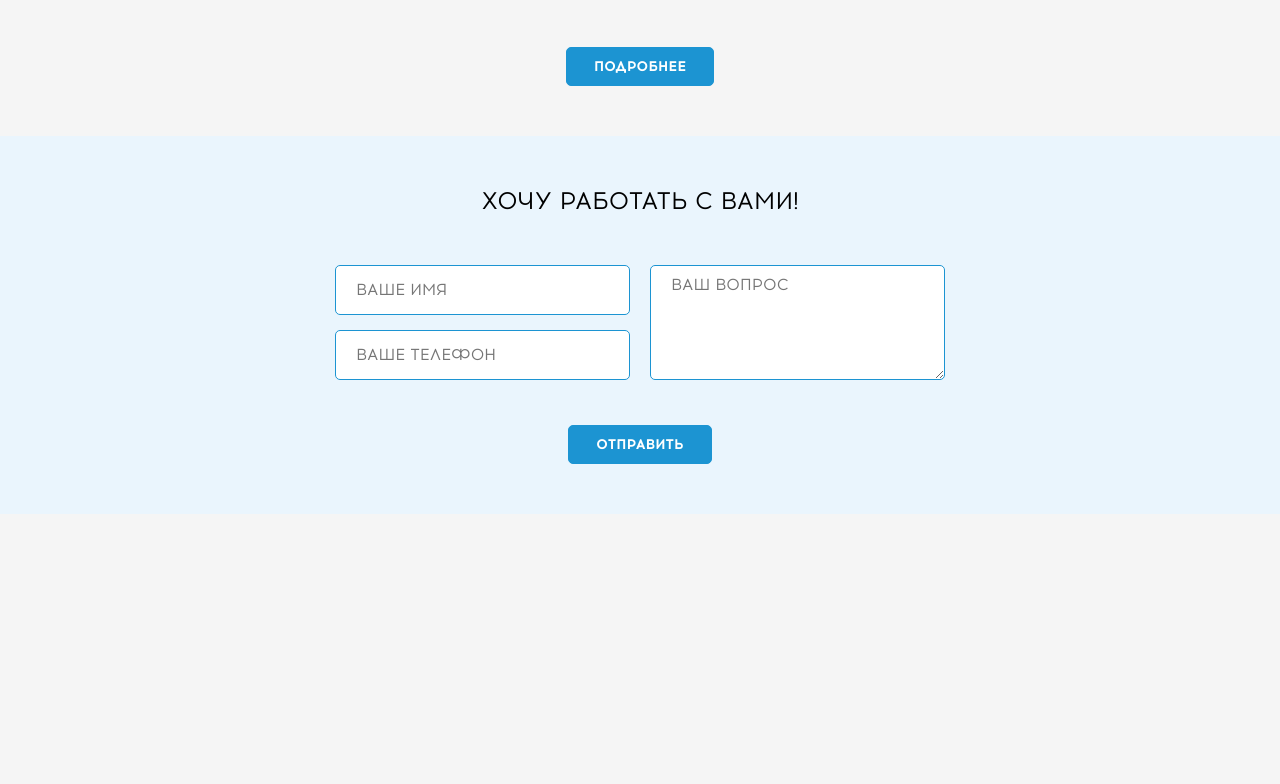
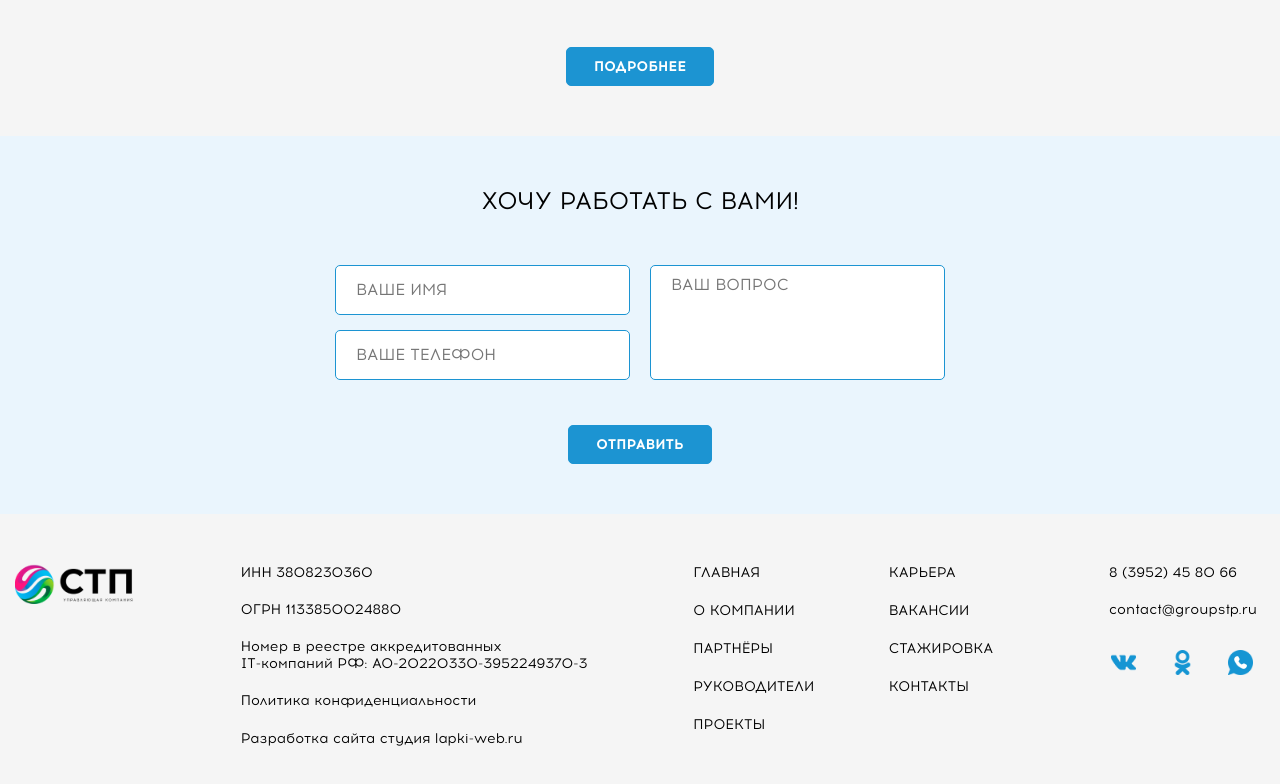
Before and after one commit to LapkiWEB/STP, a plain HTML site: page app/index.html in a window 1280 px wide. Shown: the part 3405-4189 px from the top of the page. Before the commit the page ends 3919 px from the top, so only its background shows below. Drawn offline with Linux system fonts and the light colour scheme.

Commit message:
add section footer + adaptive

```diff
--- a/app/index.html
+++ b/app/index.html
@@ -94,7 +94,7 @@
               </a>
             </li>
           </ul>
-
+        </div>
       </nav>
 
       <div class="header__right">
@@ -446,8 +446,110 @@
 
 
 
-    <footer class="footer">
+    <footer class="footer section">
+      <div class="container">
+        <div class="footer__wrapper">
 
+
+          <a class="logo footer__logo" href="#">
+            <img src="images/logo/logo.png" alt="">
+          </a>
+          <div class="footer__info">
+            <p class="footer__info-text">
+              ИНН 3808230360
+            </p>
+            <p class="footer__info-text">
+              ОГРН 1133850024880
+            </p>
+            <p class="footer__info-text">
+              Номер в реестре аккредитованных <br>
+              IT-компаний РФ: АО-20220330-3952249370-3
+            </p>
+            <a class="footer__info-politics" href="#">
+              Политика конфиденциальности
+            </a>
+            <a class="footer__info-lapki" href="https://lapki-web.ru/">
+              Разработка сайта студия lapki-web.ru
+            </a>
+          </div>
+          <div class="footer__inner">
+            <ul class="footer__menu">
+              <li class="footer__menu-list">
+                <a href="#" class="footer__menu-list--link">
+                  ГЛАВНАЯ
+                </a>
+              </li>
+              <li class="footer__menu-list">
+                <a href="#" class="footer__menu-list--link">
+                  О КОМПАНИИ
+                </a>
+              </li>
+              <li class="footer__menu-list">
+                <a href="#" class="footer__menu-list--link">
+                  ПАРТНЁРЫ
+                </a>
+              </li>
+              <li class="footer__menu-list">
+                <a href="#" class="footer__menu-list--link">
+                  РУКОВОДИТЕЛИ
+                </a>
+              </li>
+              <li class="footer__menu-list">
+                <a href="#" class="footer__menu-list--link">
+                  ПРОЕКТЫ
+                </a>
+              </li>
+            </ul>
+            <ul class="footer__menu">
+              <li class="footer__menu-list">
+                <a href="#" class="footer__menu-list--link">
+                  КАРЬЕРА
+                </a>
+              </li>
+              <li class="footer__menu-list">
+                <a href="#" class="footer__menu-list--link">
+                  ВАКАНСИИ
+                </a>
+              </li>
+              <li class="footer__menu-list">
+                <a href="#" class="footer__menu-list--link">
+                  СТАЖИРОВКА
+                </a>
+              </li>
+              <li class="footer__menu-list">
+                <a href="#" class="footer__menu-list--link">
+                  КОНТАКТЫ
+                </a>
+              </li>
+            </ul>
+          </div>
+          <div class="footer__contacts">
+            <a class="footer__phone" href="#">
+              8 (3952) 45 80 66
+            </a>
+            <a class="footer__email" href="#">
+              contact@groupstp.ru
+            </a>
+            <ul class="social">
+              <li class="social__list">
+                <a class="social__list-link" href="#">
+                  <img src="images/icons/vk.png" alt="" class="social__img">
+                </a>
+              </li>
+              <li class="social__list">
+                <a class="social__list-link" href="#">
+                  <img src="images/icons/odnoklassniki.png" alt="" class="social__img">
+                </a>
+              </li>
+              <li class="social__list">
+                <a class="social__list-link" href="#">
+                  <img src="images/icons/whatsapp.png" alt="" class="social__img">
+                </a>
+              </li>
+            </ul>
+          </div>
+        </div>
+      </div>
     </footer>
   </div>
 
--- a/app/scss/_media.scss
+++ b/app/scss/_media.scss
@@ -258,6 +258,16 @@
   .company__item {
     padding: 0 15px;
   }
+
+  .footer__logo {
+    width: 100%;
+    margin-bottom: 50px;
+  }
+
+  .footer__wrapper {
+    flex-wrap: wrap;
+
+  }
 }
 
 @media(max-width: 1000px) {
@@ -339,6 +349,10 @@
     width: fit-content;
   }
 
+  .footer__inner {
+    display: block;
+    max-width: 150px;
+  }
 }
 
 @media(max-width: 800px) {
@@ -357,6 +371,11 @@
 
   .screen__wrapper {
     height: 300px;
+  }
+
+  .footer__contacts {
+    max-width: 100%;
+    width: 100%;
   }
 }
 
@@ -380,7 +399,9 @@
   .numbers__item {
     margin-bottom: 30px;
   }
-
+  .about__left{
+    padding-right: 0;
+  }
   .about__right {
     display: none;
   }
@@ -420,16 +441,19 @@
   .products__bg {
     padding: 10px;
   }
+
   .company__inner {
     flex-wrap: wrap;
     justify-content: center;
   }
-  .company__item{
+
+  .company__item {
     max-width: 170px;
     width: 100%;
     margin-bottom: 50px;
   }
-  .company__items{
+
+  .company__items {
     max-width: 150px;
     width: 100%;
     padding-left: 0;
@@ -441,16 +465,36 @@
     max-width: 100%;
     max-width: 100%;
   }
-  .feedback__inner{
+
+  .feedback__inner {
     flex-wrap: wrap;
     justify-content: center;
   }
-  .feedback__box{
+
+  .feedback__box {
 
     text-align: center;
   }
-  .feedback__item{
+
+  .feedback__item {
     max-width: 295px;
+  }
+}
+
+@media(max-width: 600px) {
+  .footer__wrapper {
+    justify-content: center;
+  }
+.footer__info{
+  order: 1;
+}
+  .footer__inner {
+    max-width: 350px;
+    margin-bottom: 30px;
+  }
+  .footer__contacts{
+    max-width: 370px;
+    margin-bottom: 30px;
   }
 }
 
@@ -508,13 +552,16 @@
     font-size: 16px;
     line-height: 19px;
   }
+
   .company__item {
     max-width: 550px;
   }
-    .company__inner{
+
+  .company__inner {
     margin-bottom: 0;
   }
-    .company__inners{
+
+  .company__inners {
     padding-left: 0;
   }
 
@@ -526,6 +573,18 @@
     font-size: 14px;
     line-height: 22px;
     padding-left: 8px;
+  }
+  .footer__wrapper{
+    justify-content: flex-start;
+  }
+  .footer__contacts{
+    max-width: 350px;
+  }
+  .footer__phone,
+  .footer__email {
+    display: block;
+    margin-bottom: 20px;
+    padding-left: 0px;
   }
 }
 
--- a/app/scss/style.scss
+++ b/app/scss/style.scss
@@ -574,6 +574,7 @@
     line-height: 18px;
     color: #BBBBBB;
     text-transform: uppercase;
+    resize: none;
 
   &:last-child {
     margin-bottom: 15px;
@@ -586,5 +587,55 @@
 
 
 
+// start footer
+.footer{
+  font-size: 14px;
+  line-height: 17px;
+}
+.footer__wrapper{
+   display: flex;
+   justify-content: space-between;
+}
+.footer__info-text{
+  margin-bottom: 20px;
+}
+.footer__info-politics,
+.footer__info-lapki {
+  display: block;
+  margin-bottom: 20px;
+  border-bottom: 1px solid transparent;
+  width: fit-content;
+  transition: all .3s;
+  &:hover{
+    border-bottom: 1px solid $blue;
+  }
+}
+.footer__inner{
+  display: flex;
+  justify-content: space-between;
+  max-width: 300px;
+  width: 100%;
+}
+.footer__menu-list{
+  margin-bottom: 20px;
+  border-bottom: 1px solid transparent;
+  width: fit-content;
+  transition: all .3s;
+  &:hover {
+    border-bottom: 1px solid $blue;
+  }
+}
+.footer__phone,
+.footer__email {
+  display: block;
+  margin-bottom: 20px;
+  padding-left: 10px;
+}
+
+
+
+// end footer
+
+
 
 @import 'media';
```
Also changed, not shown: app/css/style.min.css. Lines whose indentation alone changed are shown as unchanged.
